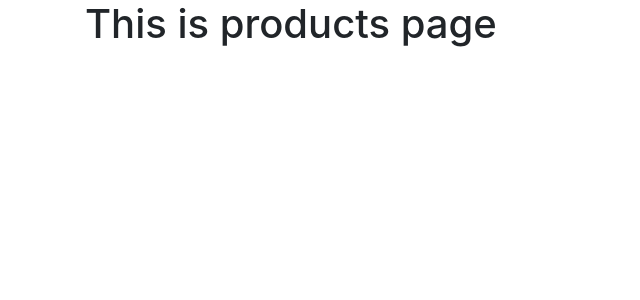
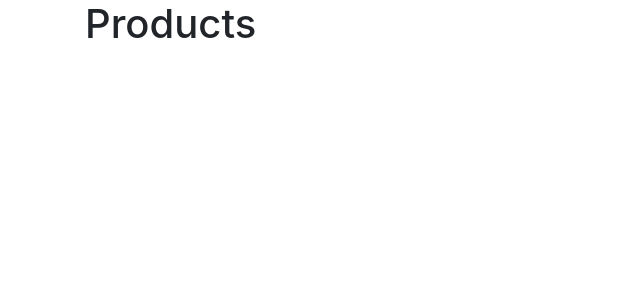
Before and after one commit to ariozone/e-store, a React (Create React App) app: page / in a window 1280 px wide. Shown: the top 300 px of the page, without its empty margins (0-640 px from the left). Built offline with nearby package versions, Linux system fonts and the light colour scheme.

Commit message:
Create a Products class component and import require modules.#1

```diff
--- a/src/App.js
+++ b/src/App.js
@@ -1,11 +1,11 @@
 import React from "react"
-
+import Products from "./components/products"
 import "./App.css"
 
 function App() {
   return (
     <div className="container">
-      <h1>This is products page</h1>
+      <Products />
     </div>
   )
 }
--- a/src/components/products.jsx
+++ b/src/components/products.jsx
@@ -1 +1,7 @@
 import React from "react"
+
+export default class Products extends React.Component {
+  render() {
+    return <h1>Products</h1>
+  }
+}
```
